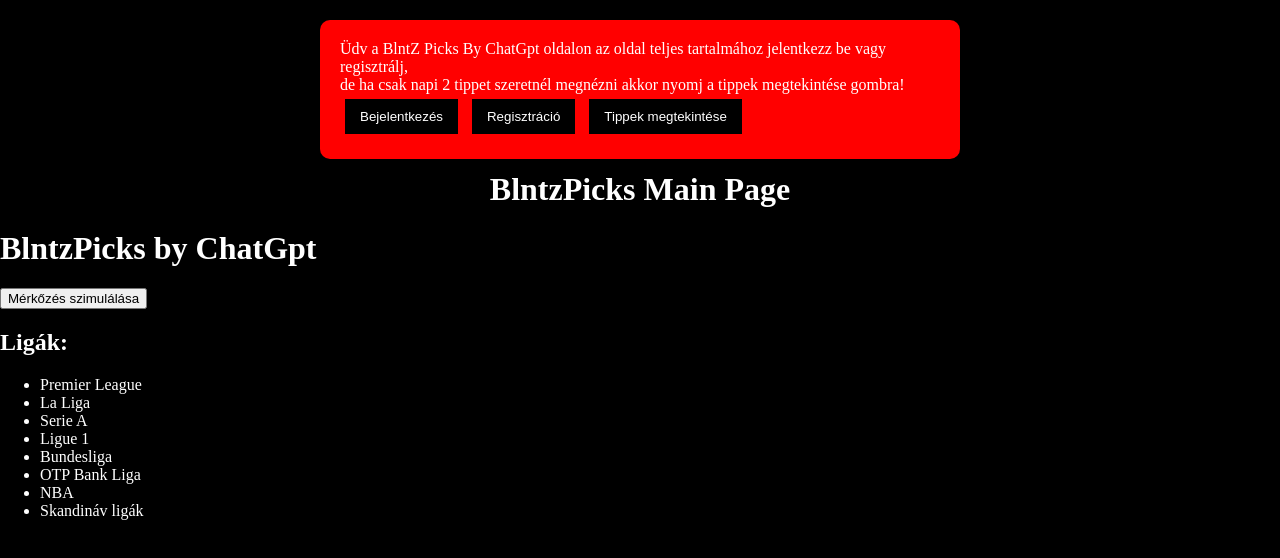
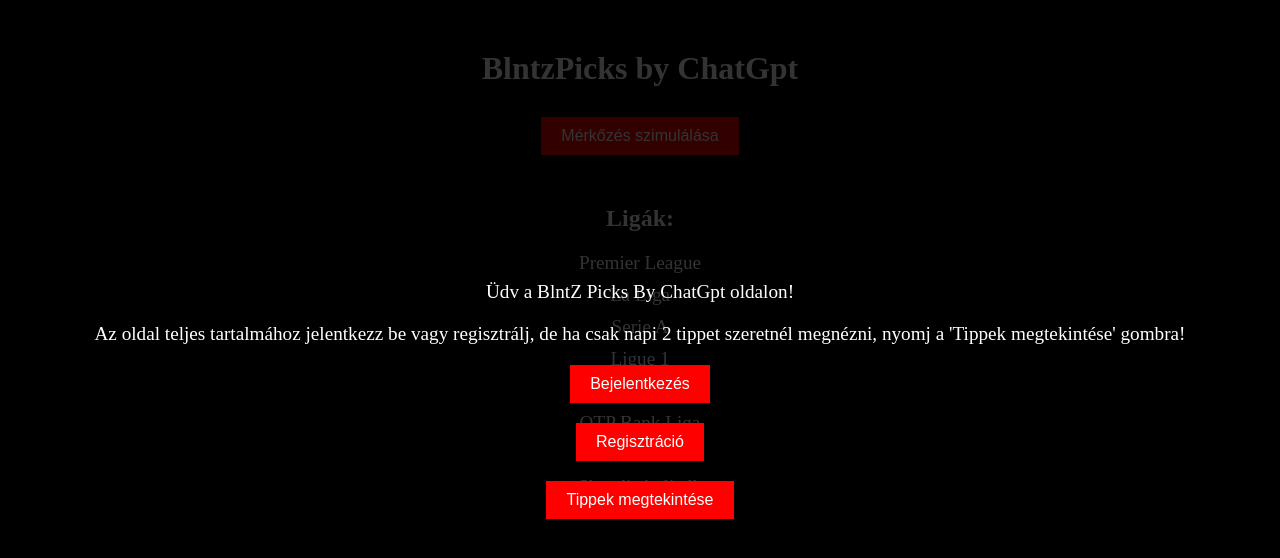
Before and after one commit to badzsint/blntzpicks, a plain HTML site: page index.html in a window 1280 px wide. Drawn offline with Linux system fonts and the light colour scheme; a web font is replaced by a local one.

Commit message:
Update index.html

```diff
--- a/index.html
+++ b/index.html
@@ -1,51 +1,24 @@
 <!DOCTYPE html>
 <html lang="hu">
 <head>
-  <meta charset="UTF-8">
-  <meta name="viewport" content="width=device-width, initial-scale=1.0">
-  <title>BlntzPicks by ChatGpt</title>
-  <style>
-    body {
-      background-color: black;
-      color: white;
-      font-family: 'Times New Roman', serif;
-      margin: 0;
-      padding: 0;
-    }
-    .popup {
-      position: fixed;
-      top: 20px;
-      left: 50%;
-      transform: translateX(-50%);
-      background-color: red;
-      padding: 20px;
-      border-radius: 10px;
-      z-index: 999;
-    }
-    .popup button {
-      background-color: black;
-      color: white;
-      margin: 5px;
-      padding: 10px 15px;
-      border: none;
-      cursor: pointer;
-    }
-  </style>
+    <meta charset="UTF-8">
+    <meta name="viewport" content="width=device-width, initial-scale=1.0">
+    <title>BlntzPicks by ChatGpt</title>
+    <link href="https://fonts.googleapis.com/css2?family=Times+New+Roman&display=swap" rel="stylesheet">
+    <link rel="stylesheet" href="styles.css">
 </head>
 <body>
-  <div class="popup">
-    Üdv a BlntZ Picks By ChatGpt oldalon az oldal teljes tartalmához jelentkezz be vagy regisztrálj,<br>
-    de ha csak napi 2 tippet szeretnél megnézni akkor nyomj a tippek megtekintése gombra!
-    <div>
-      <button>Bejelentkezés</button>
-      <button>Regisztráció</button>
-      <button>Tippek megtekintése</button>
+
+    <div id="popup" class="popup">
+        <p>Üdv a BlntZ Picks By ChatGpt oldalon!</p>
+        <p>Az oldal teljes tartalmához jelentkezz be vagy regisztrálj, de ha csak napi 2 tippet szeretnél megnézni, nyomj a 'Tippek megtekintése' gombra!</p>
+        <button class="popup-btn" onclick="showLogin()">Bejelentkezés</button>
+        <button class="popup-btn" onclick="showRegister()">Regisztráció</button>
+        <button class="popup-btn" onclick="viewTips()">Tippek megtekintése</button>
     </div>
-  </div>
-  <h1 style="text-align:center; padding-top: 150px;">BlntzPicks Main Page</h1>
-</body>
-</html>
-<div class="content">
+
+
+    <div class="content" id="content">
         <h1>BlntzPicks by ChatGpt</h1>
         <div class="match-simulation">
             <button id="simulateBtn">Mérkőzés szimulálása</button>
@@ -63,6 +36,16 @@
                 <li>Skandináv ligák</li>
             </ul>
         </div>
+
+
+        <div id="matches" class="matches" style="display:none;">
+            <h2>Aktuális Meccsek</h2>
+            <ul id="matchList">
+
+            </ul>
+        </div>
     </div>
 
     <script src="script.js"></script>
+</body>
+</html>
```
